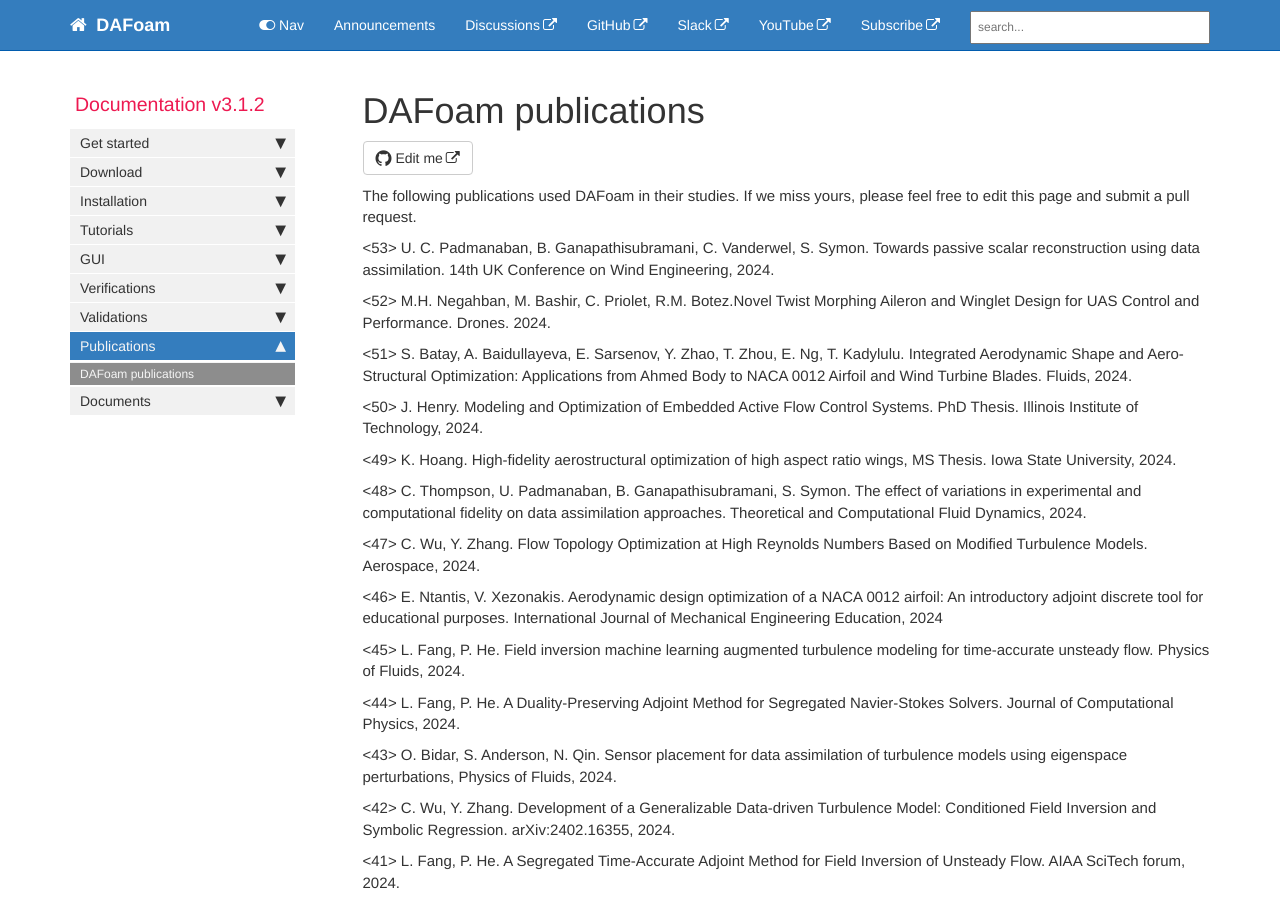
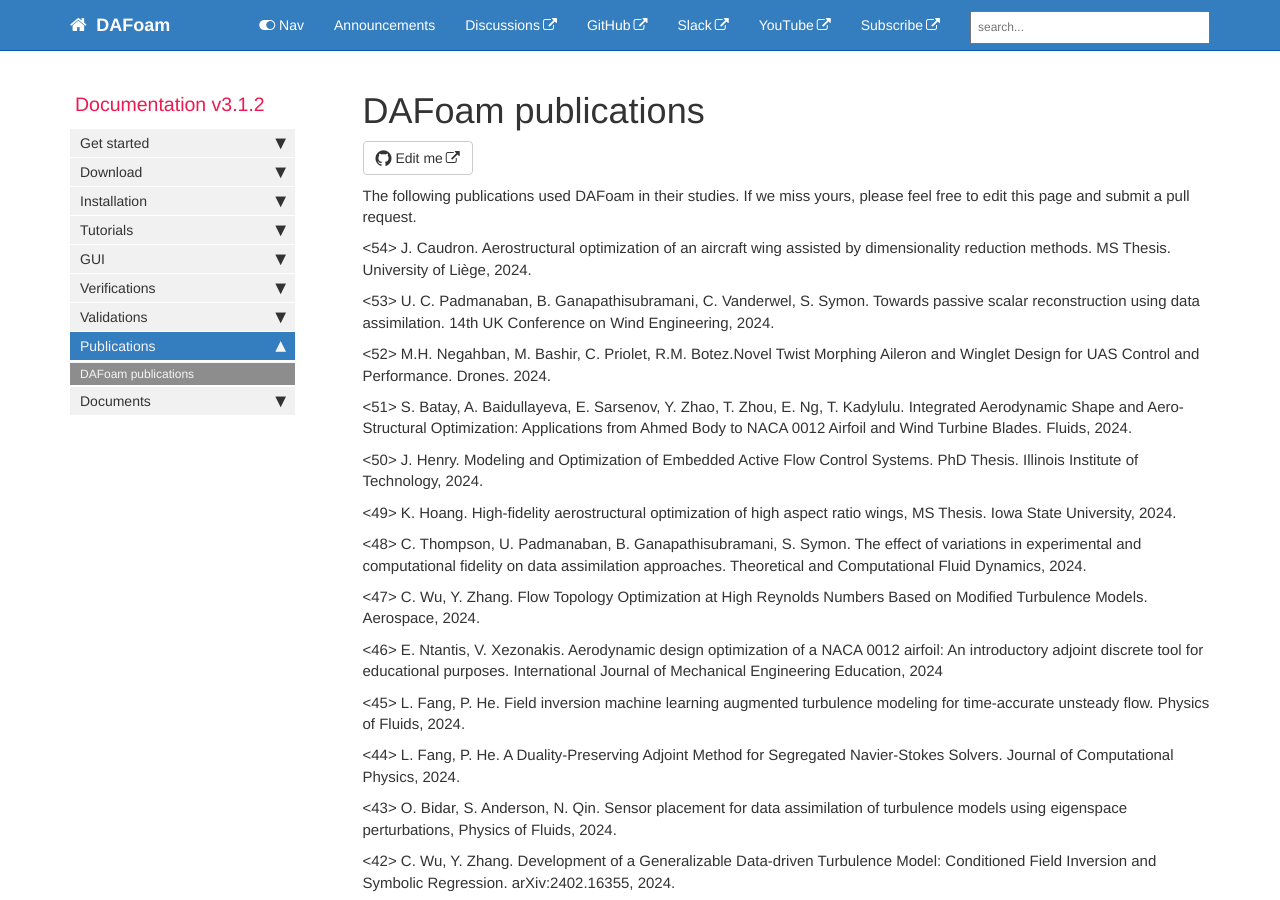
Before and after one commit to DAFoam/DAFoam.github.io, a Jekyll site: the page built from pages/mydoc/mydoc_docs_publications.md, in a window 1280 px wide and 900 px high. Built offline with Jekyll 4.4.1, drawn with Linux system fonts in a browser that asks for light colours; comment, search, counter and statistics services are not loaded.

Commit message:
content update

```diff
--- a/pages/mydoc/mydoc_docs_publications.md
+++ b/pages/mydoc/mydoc_docs_publications.md
@@ -8,6 +8,8 @@ folder: mydoc
 ---
 
 The following publications used DAFoam in their studies. If we miss yours, please feel free to edit this page and submit a pull request.
+
+<54> J. Caudron. Aerostructural optimization of an aircraft wing assisted by dimensionality reduction methods. MS Thesis. University of Liège, 2024.
 
 <53> U. C. Padmanaban, B. Ganapathisubramani, C. Vanderwel, S. Symon. Towards passive scalar reconstruction using data assimilation. 14th UK Conference on Wind Engineering, 2024.
 
```
